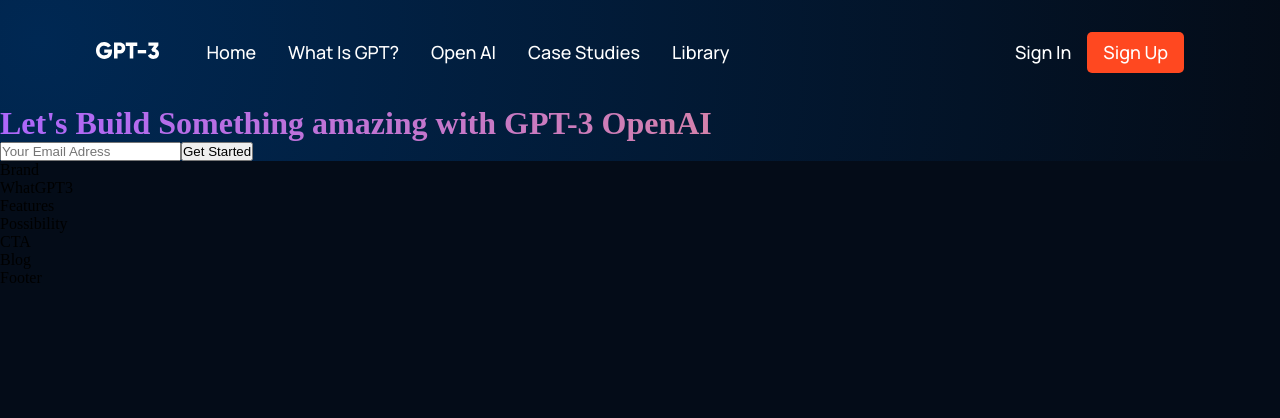
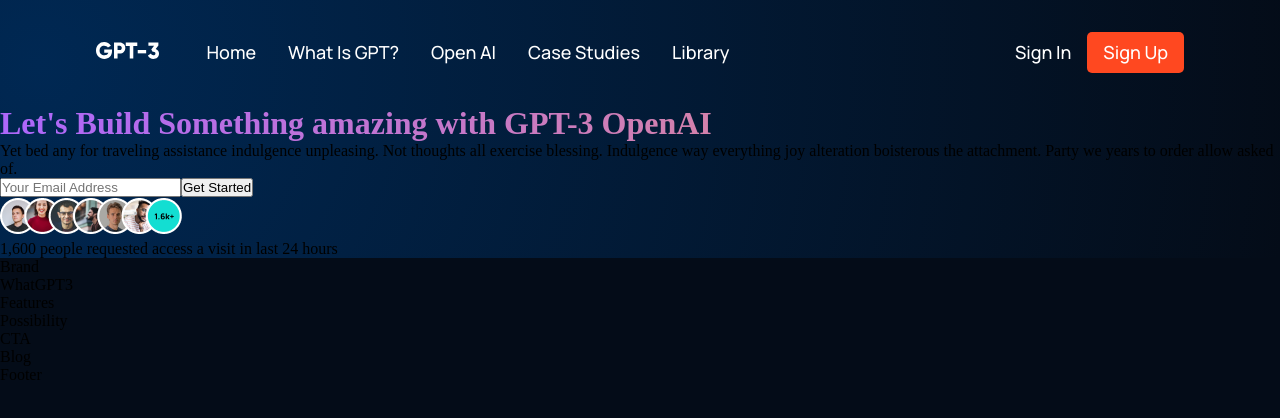
Before and after one commit to zubbyzillion/React-Landing-Page, a React (Vite) app: page / in a window 1280 px wide. Shown: the top 418 px of the page. Built offline with nearby package versions, Linux system fonts and the light colour scheme.

Commit message:
Email input

```diff
--- a/src/containers/header/Header.jsx
+++ b/src/containers/header/Header.jsx
@@ -1,15 +1,23 @@
 import React from 'react';
 import './header.css';
+import people from '../../assets/people.png';
+import ai from '../../assets/ai.png';
 
 const Header = () => {
   return (
     <div className="gpt3__header section_padding" id="home">
         <div className="gpt3__header-content">
           <h1 className="gradient__text">Let's Build Something amazing with GPT-3 OpenAI</h1>
+          <p>Yet bed any for traveling assistance indulgence unpleasing. Not thoughts all exercise blessing. Indulgence way everything joy alteration boisterous the attachment. Party we years to order allow asked of.</p>
 
           <div className="gpt3__header-content__input">
-            <input type="email" placeholder="Your Email Adress" />
+            <input type="email" placeholder="Your Email Address" />
             <button type="button">Get Started</button>
+          </div>
+
+          <div className="gpt3__header-content__people">
+            <img src={people} alt="people" />
+            <p>1,600 people requested access a visit in last 24 hours</p>
           </div>
         </div>
     </div>
```
